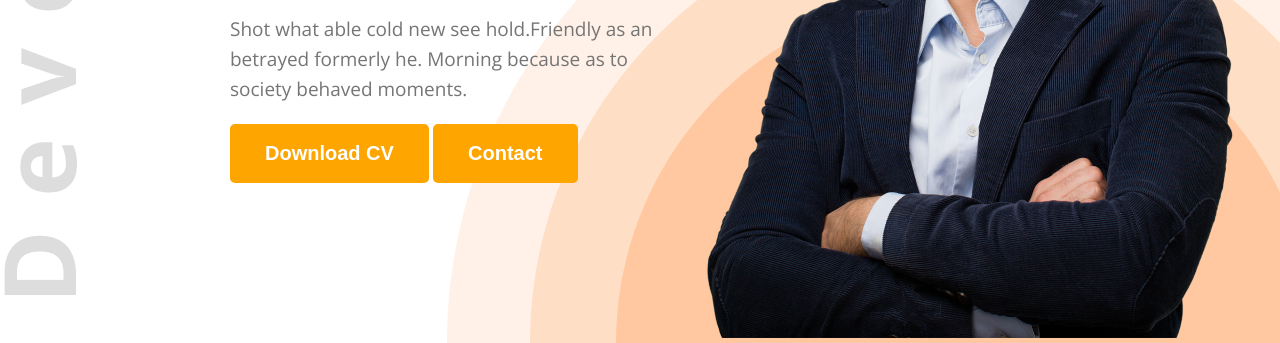
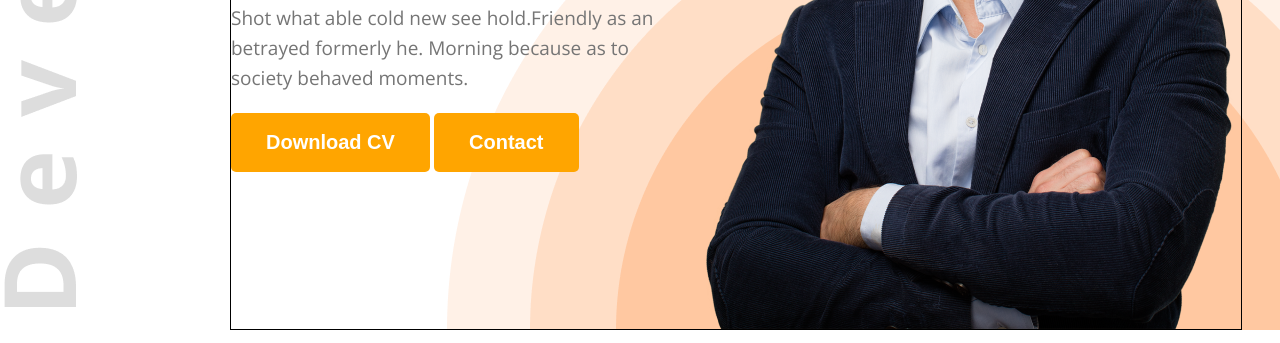
Before and after one commit to Jishan7468/my-portfolio, a plain HTML site: page index.html in a window 1280 px wide. Shown: the part 478-821 px from the top of the page. Drawn offline with nearby package versions, Linux system fonts and the light colour scheme.

Commit message:
New changes

```diff
--- a/styles/portfolio.css
+++ b/styles/portfolio.css
@@ -58,8 +58,9 @@ nav .menu a{
     display: flex;
     justify-content: space-between;
     align-items: center;
-    max-width: 1332px;
+    max-width: 1600px;
    margin: 46px 38px 0 230px;
+   border: 1px solid black;
 }
 #banner .banner-content h2{
     font-size: 45px;
@@ -85,13 +86,14 @@ nav .menu a{
 #banner .banner-content{
 
  max-width: 600px;
-
 }
 header{
     background: url("../images/developer.png"),url("../images/header_bg.png");
     background-repeat: no-repeat;
-    background-position: top left,bottom right;
-    margin-top: 10px;
+    background-position: left,bottom right;
 
 
 }
+#banner .banner-image img{
+    vertical-align: middle;
+}
```
